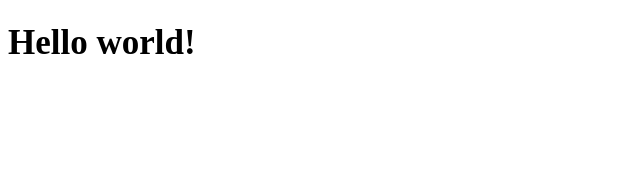
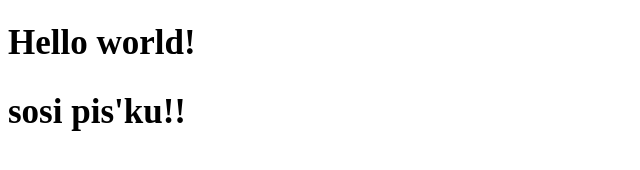
Before and after one commit to CrabyBoss/first-project, a plain HTML site: page index.html in a window 1280 px wide. Shown: the whole page, without its empty margins (0-640 px from the left). Drawn offline with Linux system fonts and the light colour scheme.

Commit message:
что то сделал

```diff
--- a/index.html
+++ b/index.html
@@ -5,5 +5,6 @@
     </head>
     <body>
         <h1 class="zagolovok">Hello world!</h1>
+        <h2 class="zagolovok"> sosi pis'ku!!</h2>
     </body>
 </html>
```
